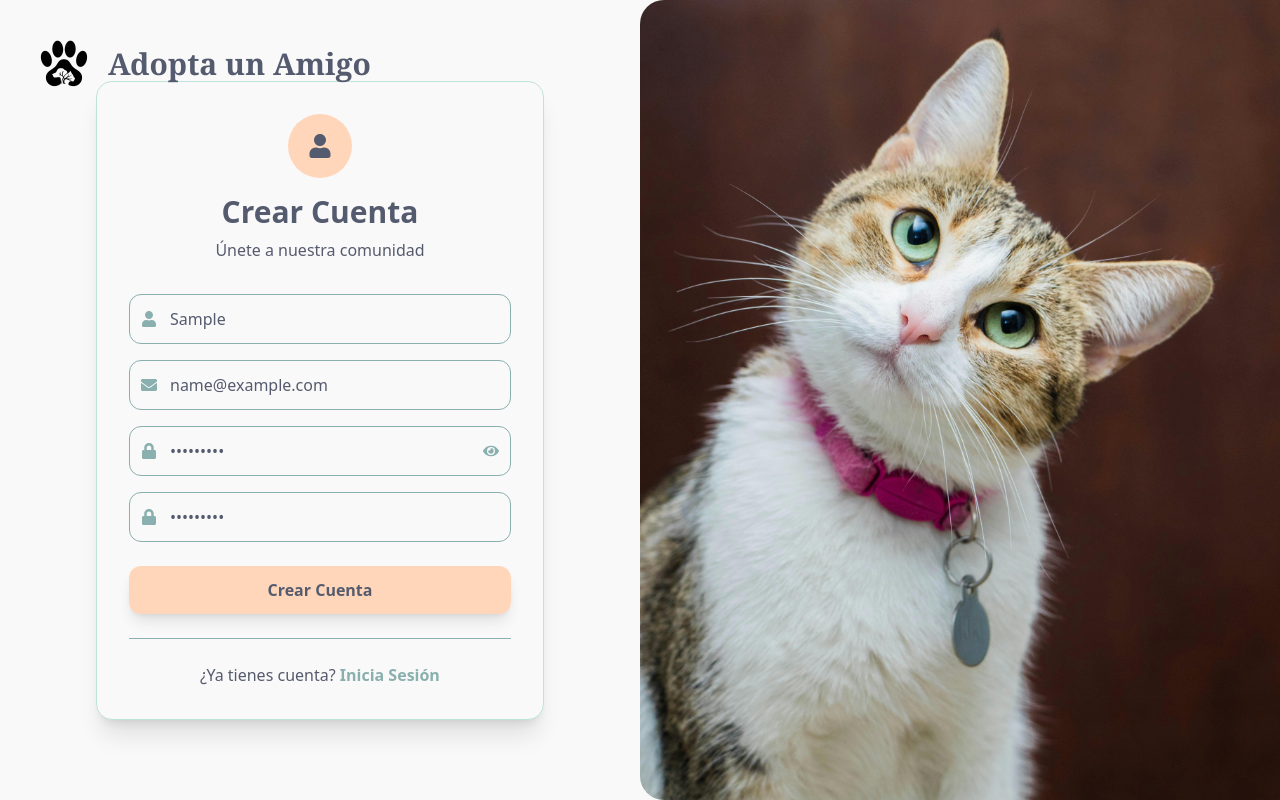
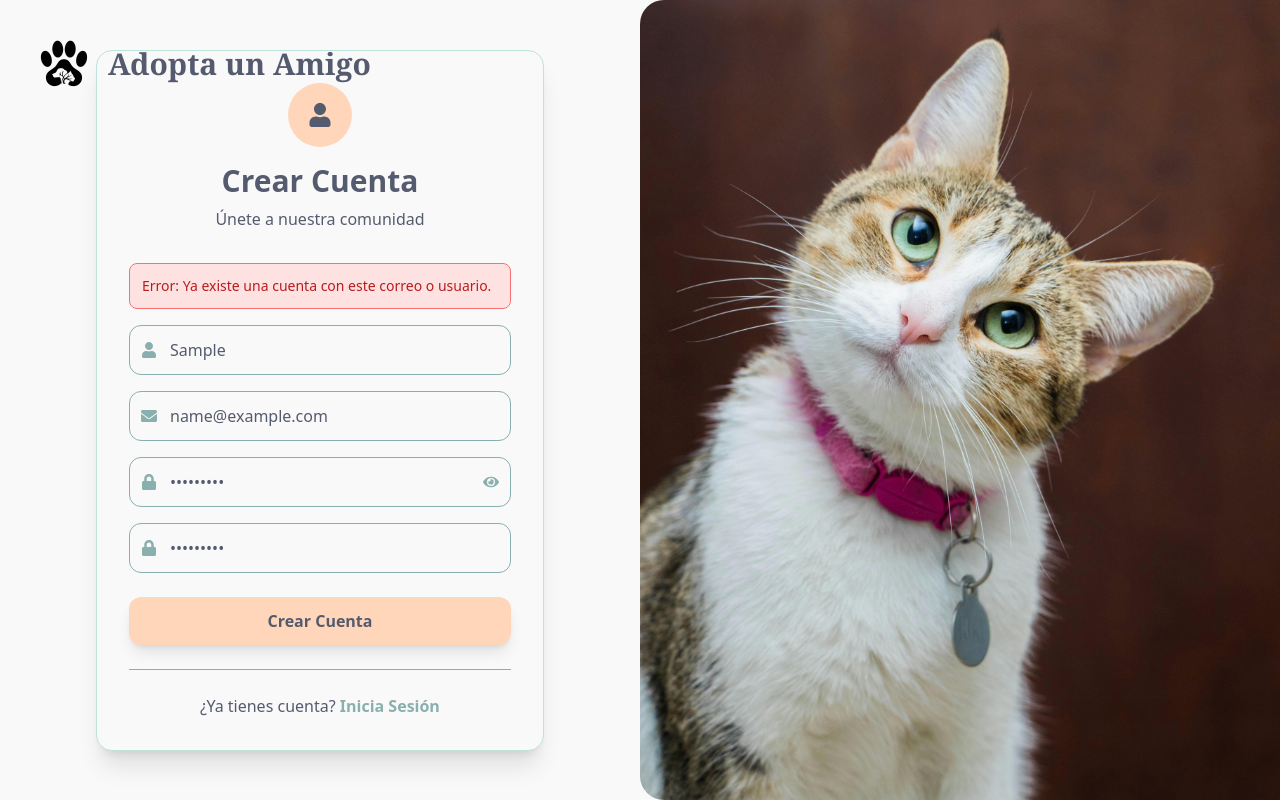
Before and after one commit to andreauxue/AdoptaMascota, a React (Vite) app in the folder Aplicacion/frontend/: page /register in a window 1280 px wide. Both pictures are taken after typing "Sample", "name@example.com", "Sample123", "Sample123" into the empty fields and a click on the button "Crear Cuenta". Shown: the top 800 px of the page. Built offline with nearby package versions, Linux system fonts and the light colour scheme; no server answers.

Commit message:
feat(frontend): Se añadieron mensajes de error en iniciar sesion y crear sesion

```diff
--- a/Aplicacion/frontend/src/components/FormularioAuth.jsx
+++ b/Aplicacion/frontend/src/components/FormularioAuth.jsx
@@ -9,12 +9,6 @@ import { FaUser, FaEnvelope, FaLock, FaEye, FaEyeSlash } from 'react-icons/fa';
 import { useNavigate } from "react-router-dom";
 import { useAuth } from "../context/AuthContext";
 
-/**
- * Componente funcional FormularioAuth.
- *
- * Muestra el formulario de autenticación (Login o Registro).
- *
- */
 export default function FormularioAuth({ tipo, onToggleType }) {
 
     const navigate = useNavigate();
@@ -30,6 +24,7 @@ export default function FormularioAuth({ tipo, onToggleType }) {
     const [showPassword, setShowPassword] = useState(false);
     const [isLoading, setIsLoading] = useState(false);
     const [message, setMessage] = useState(null);
+    const [isError, setIsError] = useState(false);
 
     const handleChange = (e) =>
         setFormData({ ...formData, [e.target.name]: e.target.value });
@@ -41,6 +36,7 @@ export default function FormularioAuth({ tipo, onToggleType }) {
     const handleSubmit = async (e) => {
         e.preventDefault();
         setMessage(null);
+        setIsError(false);
         setIsLoading(true);
 
         if (tipo === "login") {
@@ -49,6 +45,10 @@ export default function FormularioAuth({ tipo, onToggleType }) {
 
             if (result.success) {
                 navigate("/muro");
+            } else {
+                // Si falla el login, avisar
+                setIsError(true);
+                setMessage("Usuario o contraseña incorrectos.");
             }
             setIsLoading(false);
         } else {
@@ -62,6 +62,9 @@ export default function FormularioAuth({ tipo, onToggleType }) {
 
             if (result.success) {
                 navigate("/muro");
+            } else {
+                setIsError(true);
+                setMessage(result.message || "Error: Ya existe una cuenta con este correo o usuario.");
             }
             setIsLoading(false);
         }
@@ -90,7 +93,11 @@ export default function FormularioAuth({ tipo, onToggleType }) {
 
             {/* Mensaje de notificación */}
             {message && (
-                <div className="bg-verde-menta text-azul-fondo p-3 rounded-lg text-sm mb-4 border border-verde-grisaseo">
+                <div className={`p-3 rounded-lg text-sm mb-4 border ${
+                    isError
+                    ? "bg-red-100 text-red-700 border-red-400"
+                    : "bg-verde-menta text-azul-fondo border-verde-grisaseo"
+                }`}>
                     {message}
                 </div>
             )}
```
